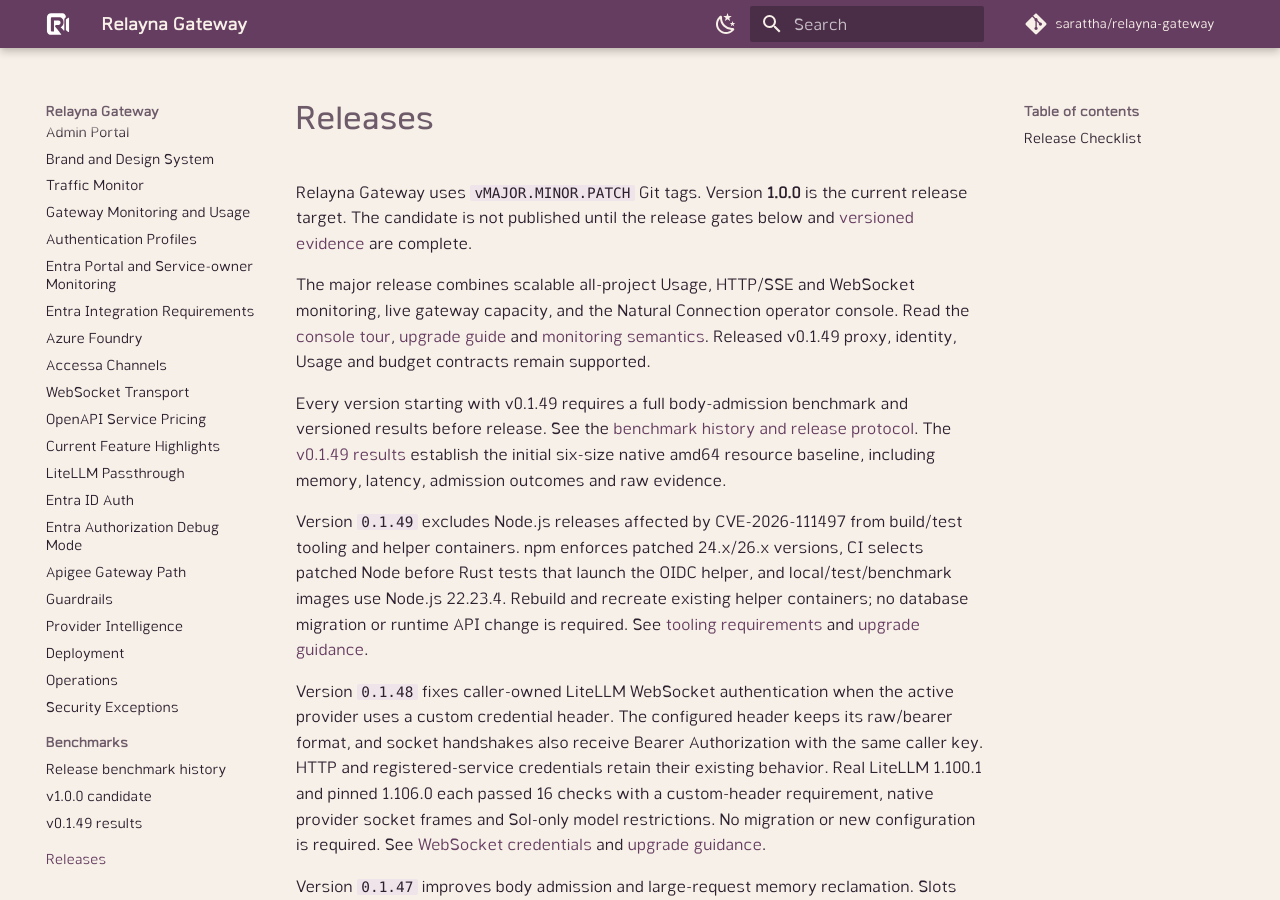
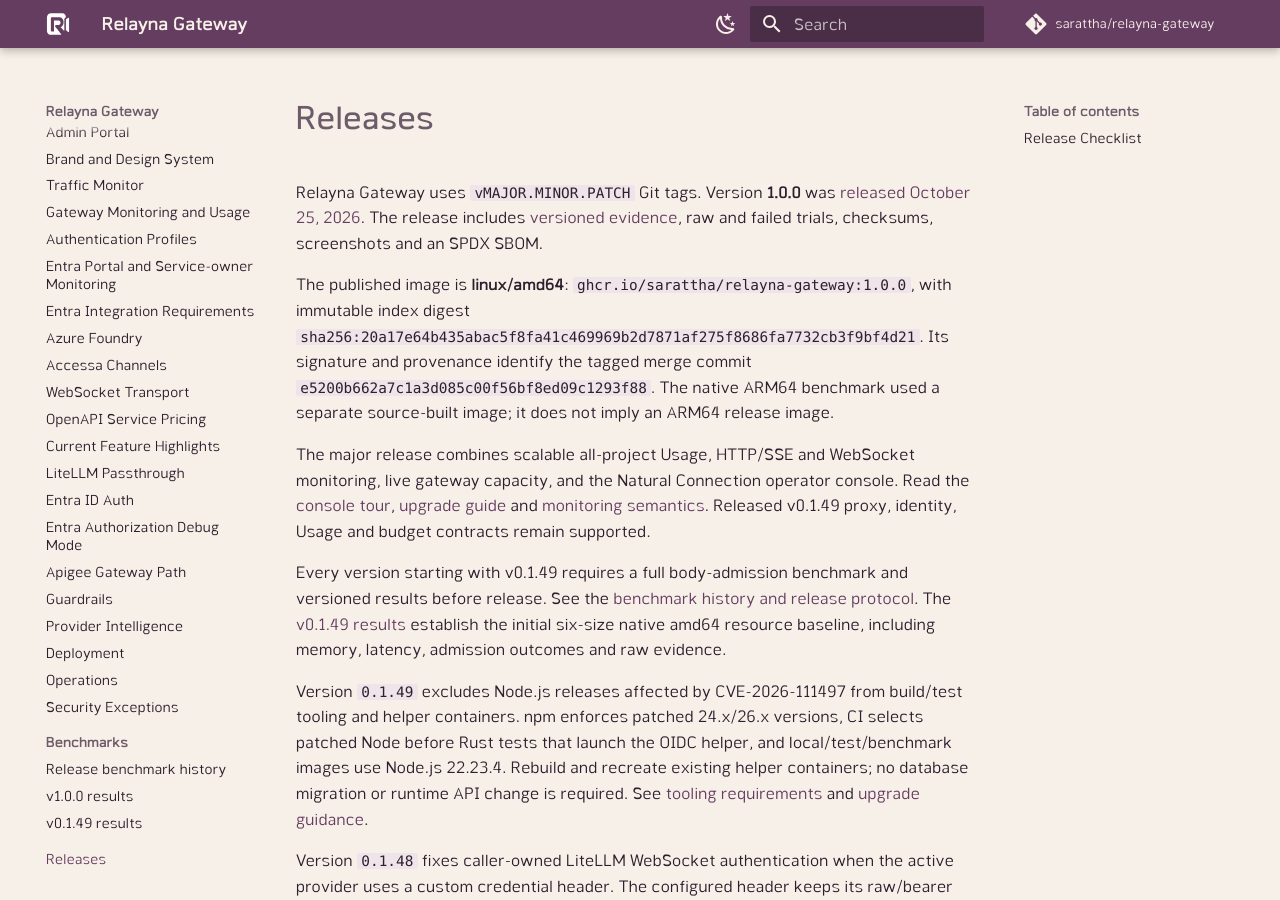
Before and after one commit to sarattha/relayna-gateway, an MkDocs documentation site: the page built from docs/releases.md, in a window 1280 px wide and 900 px high. Built offline with MkDocs 1.6.1 and Material for MkDocs 9.7.7, drawn with Linux system fonts in a browser that asks for light colours; comment, search, counter and statistics services are not loaded.

```diff
--- a/docs/releases.md
+++ b/docs/releases.md
@@ -1,8 +1,16 @@
 # Releases
 
-Relayna Gateway uses `vMAJOR.MINOR.PATCH` Git tags. Version **1.0.0** is the
-current release target. The candidate is not published until the release gates
-below and [versioned evidence](benchmarks/v1.0.0.md) are complete.
+Relayna Gateway uses `vMAJOR.MINOR.PATCH` Git tags. Version **1.0.0** was
+[released October 25, 2026](https://github.com/sarattha/relayna-gateway/releases/tag/v1.0.0).
+The release includes [versioned evidence](benchmarks/v1.0.0.md), raw and failed
+trials, checksums, screenshots and an SPDX SBOM.
+
+The published image is **linux/amd64**:
+`ghcr.io/sarattha/relayna-gateway:1.0.0`, with immutable index digest
+`sha256:20a17e64b435abac5f8fa41c469969b2d7871af275f8686fa7732cb3f9bf4d21`.
+Its signature and provenance identify the tagged merge commit
+`e5200b662a7c1a3d085c00f56bf8ed09c1293f88`. The native ARM64 benchmark
+used a separate source-built image; it does not imply an ARM64 release image.
 
 The major release combines scalable all-project Usage, HTTP/SSE and WebSocket
 monitoring, live gateway capacity, and the Natural Connection operator console.
--- a/mkdocs.yml
+++ b/mkdocs.yml
@@ -62,7 +62,7 @@ nav:
   - Security Exceptions: security-exceptions.md
   - Benchmarks:
       - Release benchmark history: benchmarks/index.md
-      - v1.0.0 candidate: benchmarks/v1.0.0.md
+      - v1.0.0 results: benchmarks/v1.0.0.md
       - v0.1.49 results: benchmarks/v0.1.49.md
   - Releases: releases.md
 markdown_extensions:
```
Also changed, not shown: docs/benchmarks/v1.0.0.md (+6 -4 lines), docs/v1.0.0.md (+7 -6 lines).
